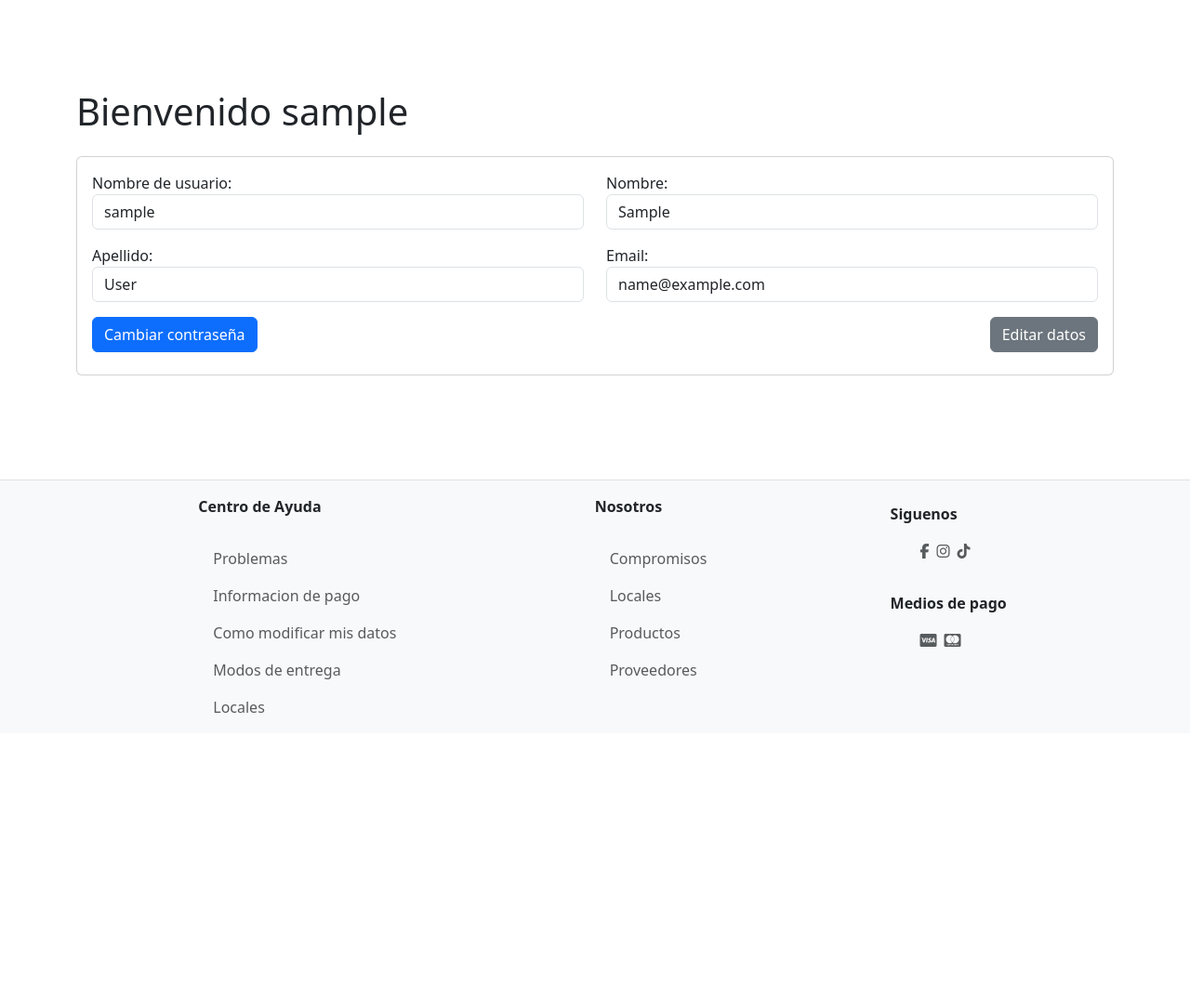
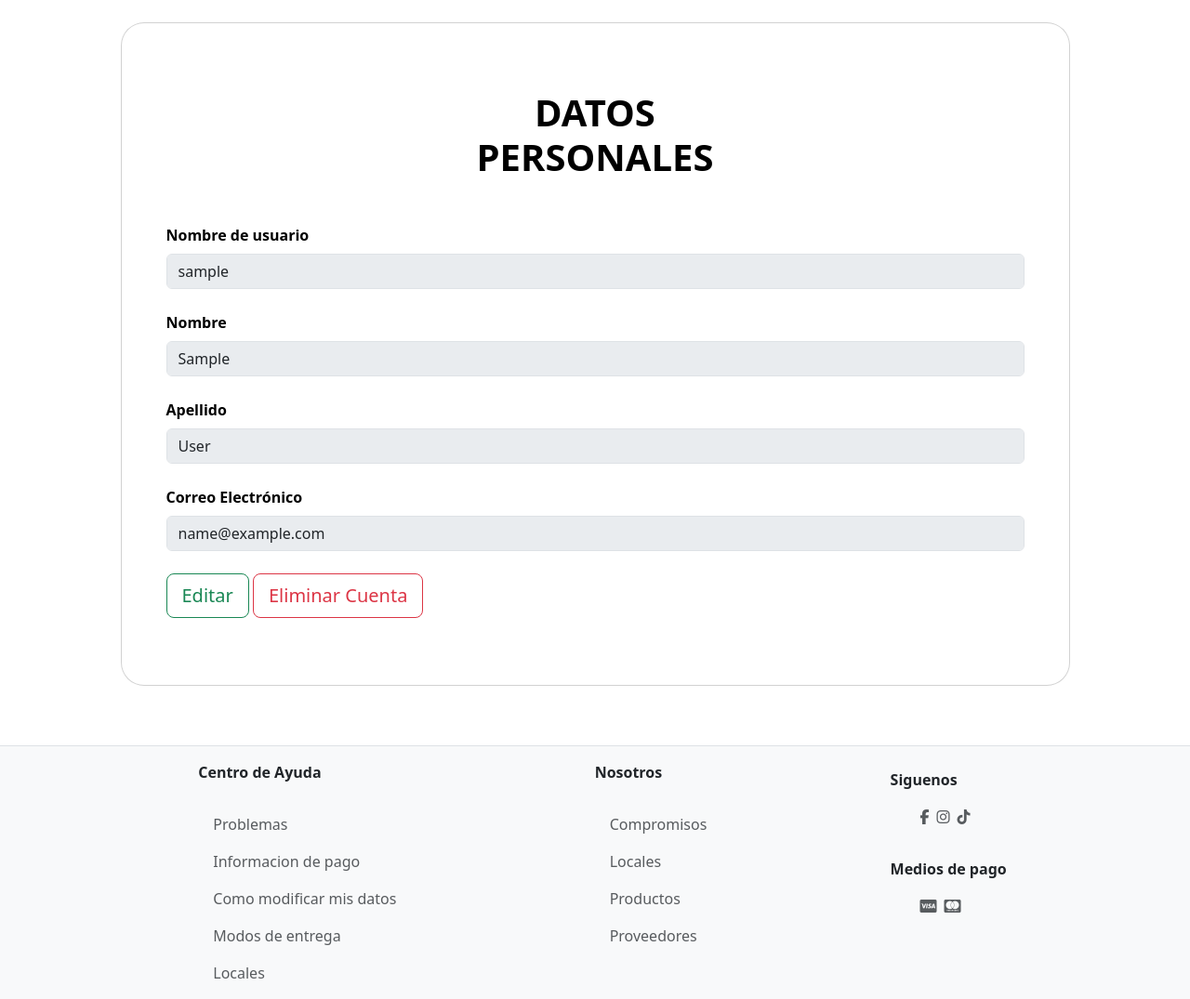
Before and after one commit to cgabrielP/DJANGO_ET_3, a Django app: page /customerData in a window 1280 px wide. Shown: the part 136-1211 px from the top of the page at 93% size. Before the commit the page ends 903 px from the top, so only its background shows below. Run offline with Django 5.2, Linux system fonts and the light colour scheme; the visitor is signed in with stand-in values (Sample User, id 1).

Commit message:
add delete user

```diff
--- a/core/templates/customerData/index.html
+++ b/core/templates/customerData/index.html
@@ -1,48 +1,179 @@
 {% extends 'base.html' %}
-{% block title %} Datos Personales - The FlixHouse {%endblock title %}
+{% block title %} Datos Personales - The FlixHouse{%endblock title %}
 {% block content %}
 {% load static %}
-<div class="container my-5 py-5">
-  <h1 class="mb-4">Bienvenido {{ user.username }}</h1>
-  <div class="card">
-    <div class="card-body">
-      <div class="row">
-        <div class="col-md-6">
-          <div class="form-group">
-            <label for="username">Nombre de usuario:</label>
-            <input type="text" class="form-control" id="username" value="{{ user.username }}" readonly>
+<div class="container h-100 my-4">
+  <div class="row d-flex justify-content-center align-items-center h-100">
+    <div class="col-lg-12 col-xl-11">
+      <div class="card text-black" style="border-radius: 25px">
+        <div class="card-body p-md-5">
+          <div class="row justify-content-center">
+            <div class="col-md-10 col-lg-6 col-xl-5">
+              <p class="text-center h1 fw-bold mb-5 mx-1 mx-md-4 mt-4">
+                DATOS PERSONALES
+              </p>
+            </div>
+              <div class="d-flex flex-row align-items-center mb-4">
+                <div class="form-outline flex-fill mb-0">
+                  <label class="form-label" for="nameUser"
+                    ><strong>Nombre de usuario</strong></label
+                  >
+                  <input
+                    type="text"
+                    name=""
+                    value="{{user.username}}"
+                    id="nameUser"
+                    class="form-control"
+                    disabled
+                  />
                 </div>
               </div>
-        <div class="col-md-6">
-          <div class="form-group">
-            <label for="firstName">Nombre:</label>
-            <input type="text" class="form-control" id="firstName" value="{{ user.first_name }}" readonly>
+              <div class="d-flex flex-row align-items-center mb-4">
+                <div class="form-outline flex-fill mb-0">
+                  <label class="form-label" for="nameUser"
+                    ><strong>Nombre</strong></label
+                  >
+                  <input
+                    type="text"
+                    name=""
+                    value="{{user.first_name}}"
+                    id="nameUser"
+                    class="form-control"
+                    disabled
+                  />
                 </div>
               </div>
-      </div>
-      <div class="row my-3 ">
-        <div class="col-md-6">
-          <div class="form-group">
-            <label for="lastName">Apellido:</label>
-            <input type="text" class="form-control" id="lastName" value="{{ user.last_name }}" readonly>
+              <div class="d-flex flex-row align-items-center mb-4">
+                <div class="form-outline flex-fill mb-0">
+                  <label class="form-label" for="nameUser"
+                    ><strong>Apellido</strong></label
+                  >
+                  <input
+                    type="text"
+                    name=""
+                    value="{{user.last_name}}"
+                    id="nameUser"
+                    class="form-control"
+                    disabled
+                  />
                 </div>
               </div>
-        <div class="col-md-6">
-          <div class="form-group">
-            <label for="email">Email:</label>
-            <input type="email" class="form-control" id="email" value="{{ user.email }}" readonly>
+              <div class="d-flex flex-row align-items-center mb-4">
+                <div class="form-outline flex-fill mb-0">
+                  <label class="form-label" for="email"
+                    ><strong>Correo Electr&oacute;nico</strong></label
+                  >
+                  <input
+                    type="email"
+                    id="email"
+                    value='{{user.email}}'
+                    class="form-control"
+                    disabled
+                  />
                 </div>
               </div>
-      </div>
-      <div class="row my-2">
-        <div class="col-md-6">
-          <a href="#" class="btn btn-primary">Cambiar contraseña</a>
-        </div>
-        <div class="col-md-6 text-end">
-          <a href="#" class="btn btn-secondary">Editar datos</a>
+
+
+
+
+              <div class="d-block justify-content-start mb-3 mb-lg-4">
+
+                <button class="btn btn btn-outline-success btn-lg" id="editBtn" data-bs-toggle="modal" data-bs-target="#editUserModal">
+                    Editar
+                </button>
+                <a
+                  class="btn btn btn-outline-danger btn-lg"
+                  id="deleteBtn"
+                  href="{% url 'delete_user' %}"
+                >
+                  Eliminar Cuenta
+                </a>
               </div>
           </div>
         </div>
       </div>
     </div>
+  </div>
+</div>
+<div
+  class="modal fade"
+  id="editUserModal"
+  tabindex="-1"
+  aria-labelledby="editUserModalLabel"
+  aria-hidden="true"
+>
+  <div class="modal-dialog">
+    <div class="modal-content">
+      <div class="modal-header">
+        <h5 class="modal-title" id="editUserModalLabel">Editar Datos</h5>
+        <button
+          type="button"
+          class="btn-close"
+          data-bs-dismiss="modal"
+          aria-label="Close"
+        ></button>
+      </div>
+      <div class="modal-body">
+        <form method="POST" action="{% url 'edit_user' %}">
+          {% csrf_token %}
+          <input type="hidden" name="_method" value="PUT" />
+          <div class="mb-3">
+            <label for="usernameEdit" class="form-label"
+              >Nombre de usuario:</label
+            >
+            <input
+              type="text"
+              class="form-control"
+              id="usernameEdit"
+              name="username"
+              value="{{ user.username }}"
+            />
+          </div>
+          <div class="mb-3">
+            <label for="firstNameEdit" class="form-label">Nombre:</label>
+            <input
+              type="text"
+              class="form-control"
+              id="firstNameEdit"
+              name="first_name"
+              value="{{ user.first_name }}"
+            />
+          </div>
+          <div class="mb-3">
+            <label for="lastNameEdit" class="form-label">Apellido:</label>
+            <input
+              type="text"
+              class="form-control"
+              id="lastNameEdit"
+              name="last_name"
+              value="{{ user.last_name }}"
+            />
+          </div>
+          <div class="mb-3">
+            <label for="emailEdit" class="form-label">Email:</label>
+            <input
+              type="email"
+              class="form-control"
+              id="emailEdit"
+              name="email"
+              value="{{ user.email }}"
+            />
+          </div>
+          <div class="modal-footer">
+            <button
+              type="button"
+              class="btn btn-secondary"
+              data-bs-dismiss="modal"
+            >
+              Cancelar
+            </button>
+            <button type="submit" class="btn btn-primary">
+              Guardar cambios
+            </button>
+          </div>
+        </form>
+      </div>
+    </div>
+  </div>
+</div>
 {% endblock %}
--- a/core/urls.py
+++ b/core/urls.py
@@ -1,5 +1,5 @@
 from django.urls import path
-from .views import home,loginV,registerV,prodDetail,logoutV,customerData
+from .views import home,loginV,registerV,prodDetail,logoutV,customerData,edit_user,delete_user
 
 urlpatterns = [
     path('', home, name='home'),
@@ -8,4 +8,6 @@ urlpatterns = [
     path('register', registerV, name='register'),
     path('product/<int:id>', prodDetail, name='prodDetail'),
     path('customerData', customerData, name='customerData'),
+    path('edit_user', edit_user, name='edit_user'),
+    path('delete_user', delete_user, name='delete_user'),
 ]
--- a/core/views.py
+++ b/core/views.py
@@ -3,6 +3,8 @@ from .models import Product
 from django.contrib.auth import authenticate,login,logout
 from django.contrib.auth.models import User
 from django.contrib.auth.decorators import login_required
+from django.contrib import messages
+
 
 # Create your views here.
 def home(req):
@@ -57,3 +59,26 @@ def prodDetail(req,id):
 def customerData(req):
     user = req.user
     return render(req,'customerData/index.html',{'user' : user})
+
+@login_required
+def edit_user(req):
+    if req.method == 'POST':
+        method = req.POST.get('_method', '').upper()
+        if method == 'PUT':
+            user = req.user
+            user.username = req.POST.get('username')
+            user.first_name = req.POST.get('first_name')
+            user.last_name = req.POST.get('last_name')
+            user.email = req.POST.get('email')
+            user.save()
+            return redirect('customerData')
+    return render(req, 'edit_user.html')
+
+@login_required
+def delete_user(request):
+    if request.method == 'POST':
+        user = request.user
+        user.delete()
+        messages.success(request, 'Tu cuenta ha sido eliminada con éxito.')
+        redirect('home')
+    return render(request, 'confirmDelete/index.html')
```
Also changed, not shown: core/templates/confirmDelete/index.html (added, +15 -0 lines). Lines whose indentation alone changed are shown as unchanged.
